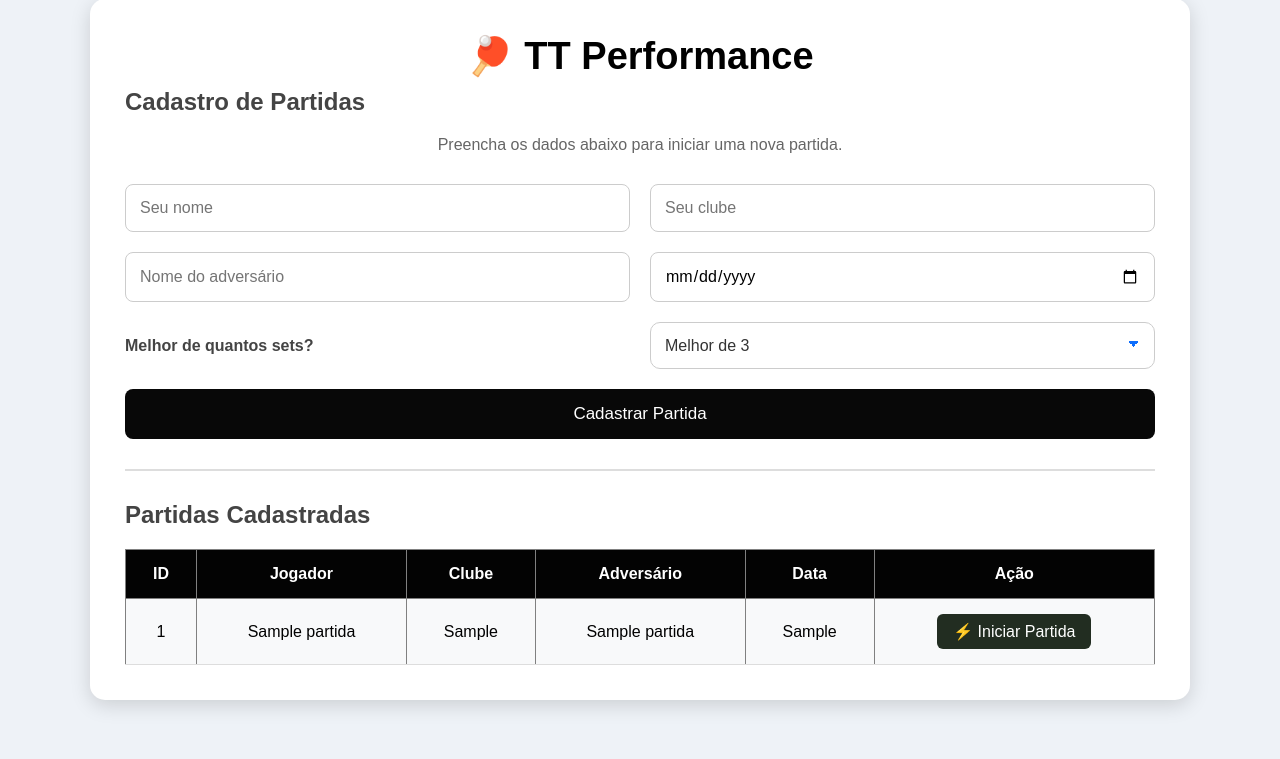
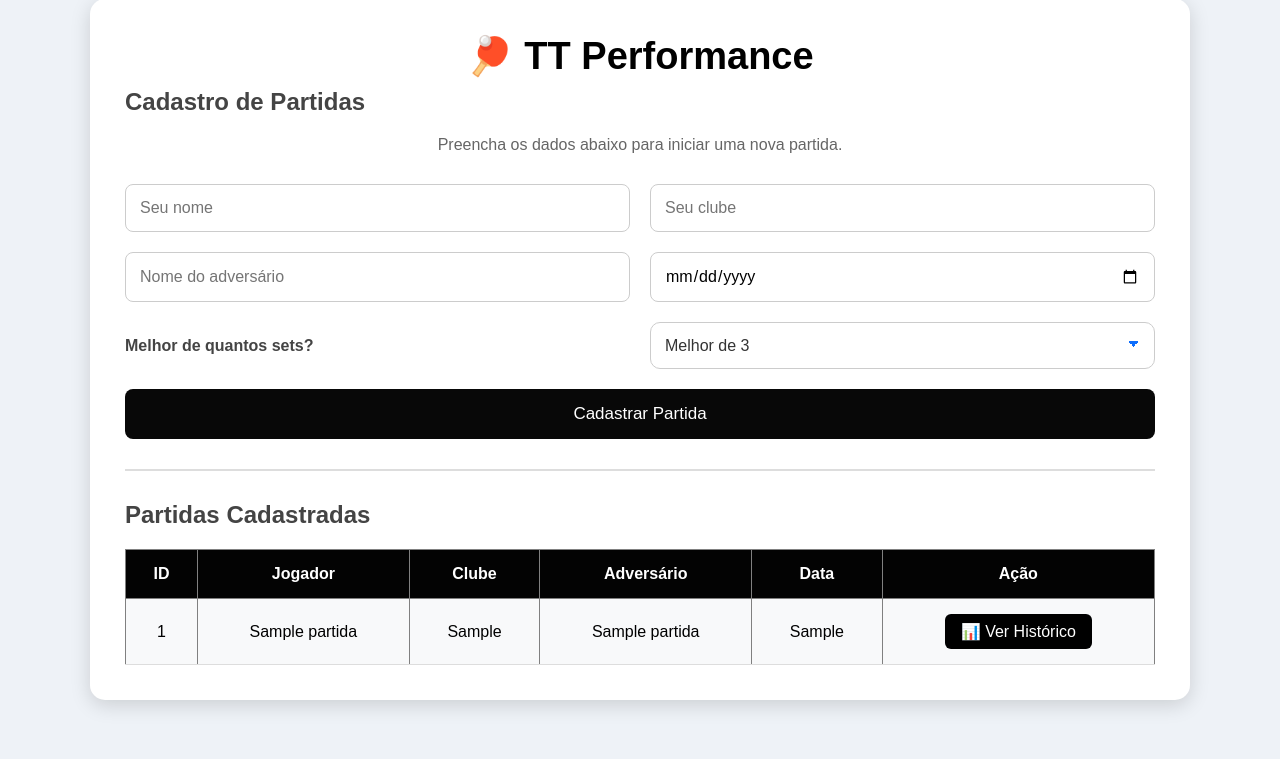
Before and after one commit to Erick-ken-tamae/tt-performance, a Flask app: page / in a window 1280 px wide. Shown: the part 41-800 px from the top of the page. Run offline with Flask 3, Linux system fonts and the light colour scheme; tables that the repository leaves empty or names only in its code hold one stand-in row (values such as "Sample post").

Commit message:
ver o historico da partida finalizada

```diff
--- a/app.py
+++ b/app.py
@@ -40,6 +40,9 @@ def iniciar_partida(id):
 
     partida = buscar_partida(id)
 
+    if partida["status"] == "FINALIZADA":
+        return redirect(f"/historico/{id}")
+
     return render_template(
         "iniciar_partida.html",
         partida=partida
--- a/static/partida.css
+++ b/static/partida.css
@@ -166,3 +166,17 @@ select:focus{
     border-color:#0d6efd;
     box-shadow:0 0 8px rgba(13,110,253,.3);
 }
+
+.btn-historico{
+    display:inline-block;
+    text-decoration:none;
+    background:#000;
+    color:#fff;
+    padding:8px 16px;
+    border-radius:6px;
+    transition:.3s;
+}
+
+.btn-historico:hover{
+    background:#333;
+}
--- a/templates/partida.html
+++ b/templates/partida.html
@@ -63,9 +63,16 @@
                 <td>{{ partida.data_partida }}</td>
 
                 <td>
-                <a href="/iniciar_partida/{{ partida.id }}" class="btn-iniciar">
-                ⚡ Iniciar Partida
-                </a>
+
+                    {% if partida.status == "EM_ANDAMENTO" %}
+
+                    <a href="/iniciar_partida/{{ partida.id }}" class="btn-iniciar"> ⚡ Iniciar Partida</a>
+                    {% else %}
+
+                    <a href="/historico/{{ partida.id }}" class="btn-historico">📊 Ver Histórico</a>
+
+                    {% endif %}
+
                 </td>
 
             </tr>
```
